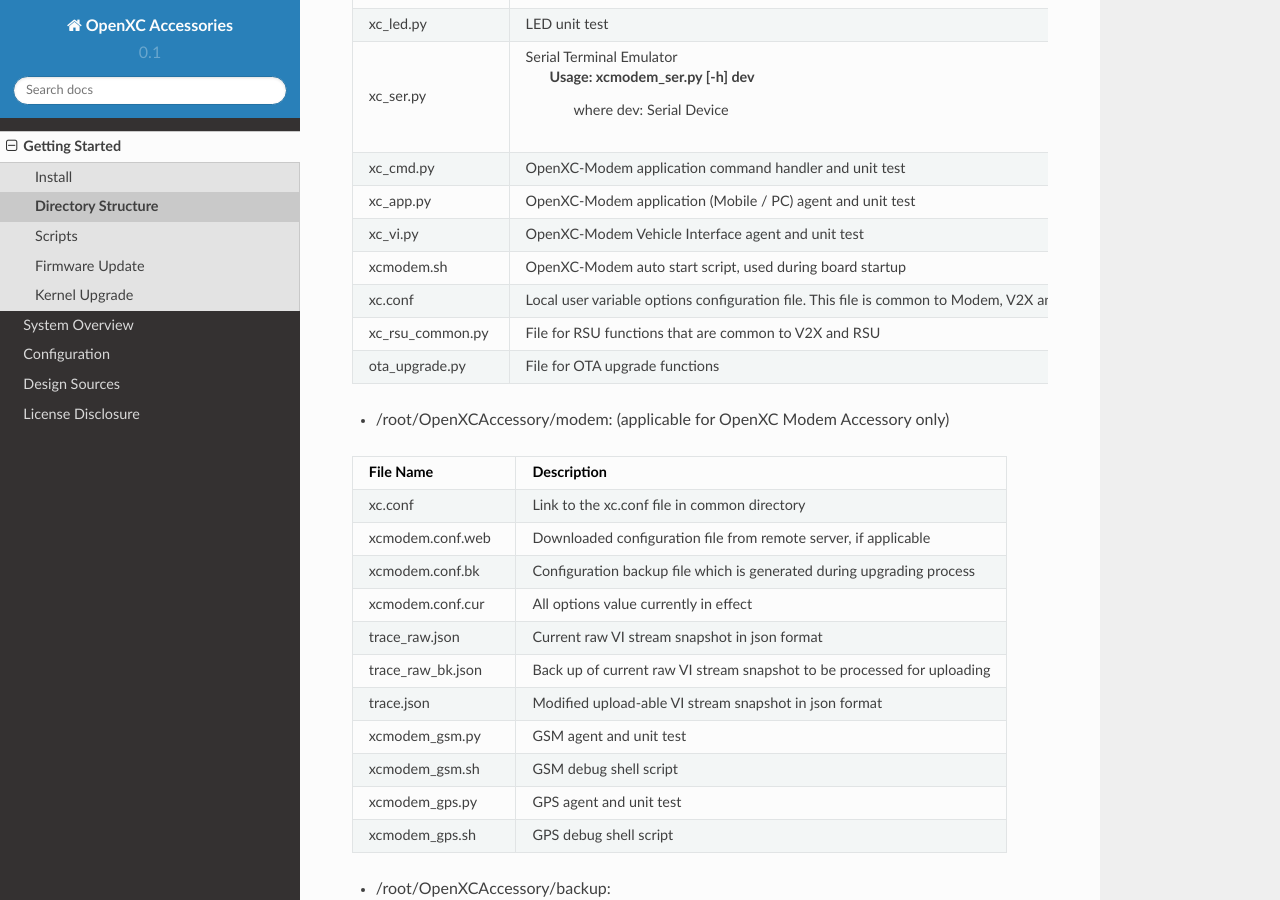
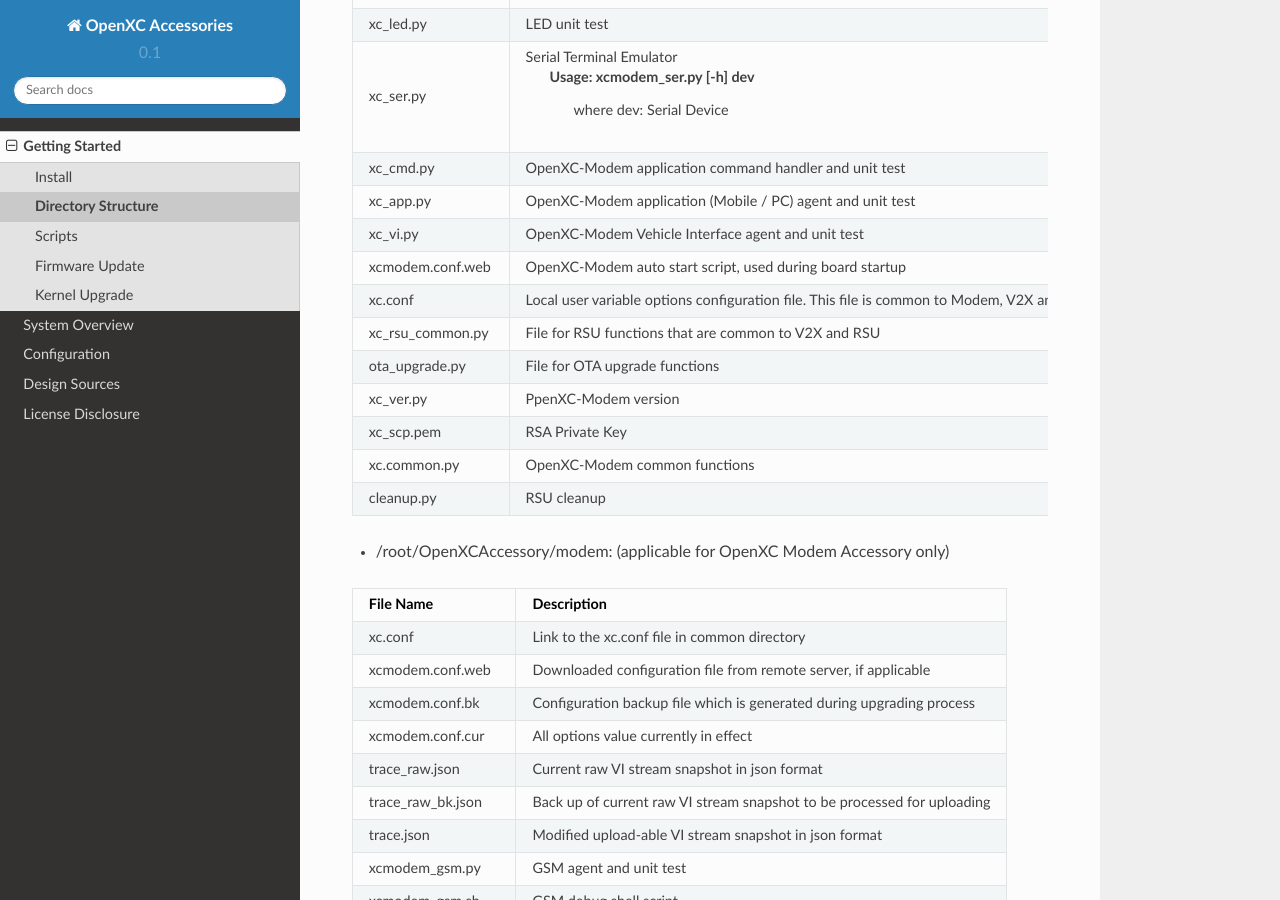
Before and after one commit to openxc/openxc-accessories, a Sphinx documentation site: the page built from docs/directory-structure.rst, in a window 1280 px wide and 900 px high, scrolled down 1124 px. Built offline with Sphinx 7.4.7 and the Read the Docs theme 2.0.0, drawn with Linux system fonts in a browser that asks for light colours.

Commit message:
Add common file structure

```diff
--- a/docs/directory-structure.rst
+++ b/docs/directory-structure.rst
@@ -50,10 +50,14 @@
    "xc_cmd.py", "OpenXC-Modem application command handler and unit test"
    "xc_app.py", "OpenXC-Modem application (Mobile / PC) agent and unit test"
    "xc_vi.py", "OpenXC-Modem Vehicle Interface agent and unit test"
-   "xcmodem.sh", "OpenXC-Modem auto start script, used during board startup"
+   "xcmodem.conf.web", "OpenXC-Modem auto start script, used during board startup"
    "xc.conf", "Local user variable options configuration file. This file is common to Modem, V2X and RSU"
    "xc_rsu_common.py", "File for RSU functions that are common to V2X and RSU"
    "ota_upgrade.py", "File for OTA upgrade functions"
+   "xc_ver.py", "PpenXC-Modem version"
+   "xc_scp.pem", "RSA Private Key"
+   "xc.common.py", "OpenXC-Modem common functions"
+   "cleanup.py", "RSU cleanup"
 
 * /root/OpenXCAccessory/modem: (applicable for OpenXC Modem Accessory only)
 
```
